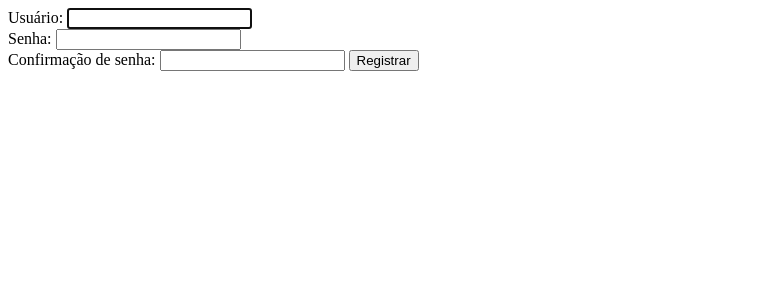
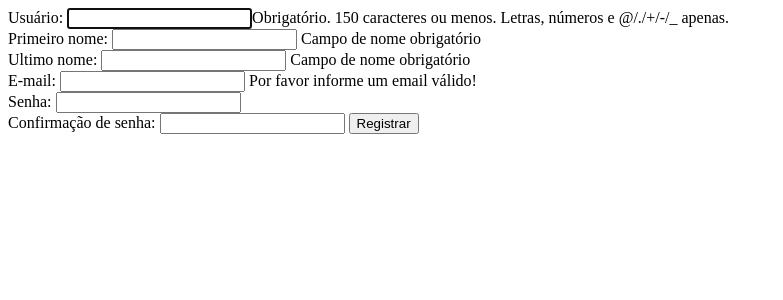
Before and after one commit to gustavocruz29/tutorial, a Django app: page /contas/cadastrar/ in a window 1280 px wide. Shown: the top 300 px of the page, without its empty margins (0-783 px from the left). Run offline with Django 3.2, Linux system fonts and the light colour scheme.

Commit message:
adicionei tudo

```diff
--- /dev/null
+++ b/mysite/contas/forms.py
@@ -0,0 +1,20 @@
+from django import forms
+from django.contrib.auth.forms import UserCreationForm
+from django.contrib.auth.models import User
+
+
+class CadastroUsuarioForm(UserCreationForm):
+
+    first_name = forms.CharField(label = 'Primeiro nome', max_length=50, required=True, help_text='Campo de nome obrigatório')
+    last_name = forms.CharField(label = 'Ultimo nome', required=False, help_text='Campo de nome obrigatório')
+    email = forms.EmailField(label = 'E-mail', max_length=250, help_text='Por favor informe um email válido!')
+
+    class Meta:
+        model = User
+        fields = [
+            'username',
+            'first_name',
+            'last_name',
+            'email',
+            'password1',
+            'password2']
--- a/mysite/contas/templates/cadastrar.html
+++ b/mysite/contas/templates/cadastrar.html
@@ -1,7 +1,20 @@
 <form method="POST">
     {% csrf_token %}
     {{form.username.label_tag}}
-    {{form.username}}</br>
+    {{form.username}}{{form.username.help_text}}</br>
+
+    {{form.first_name.label_tag}}
+    {{form.first_name}}
+    {{form.first_name.help_text}} </br>
+
+    {{form.last_name.label_tag}}
+    {{form.last_name}}
+    {{form.last_name.help_text}} </br>
+
+    {{form.email.label_tag}}
+    {{form.email}}
+    {{form.email.help_text}} </br>
+
     {{form.password1.label_tag}}
     {{form.password1}}</br>
     {{form.password2.label_tag}}
--- a/mysite/contas/views.py
+++ b/mysite/contas/views.py
@@ -1,5 +1,5 @@
 from django.shortcuts import render, redirect
-from django.contrib.auth.forms import UserCreationForm
+from .forms import CadastroUsuarioForm
 
 
 def login(request):
@@ -11,12 +11,12 @@ def sair(request):
 def cadastrar(request):
 
     if request.method == "POST":
-        form = UserCreationForm(request.POST)
+        form = CadastroUsuarioForm(request.POST)
 
         if form.is_valid():
             form.save()
             return redirect('login')
     else:
-        form = UserCreationForm()
+        form = CadastroUsuarioForm()
 
     return render(request, 'cadastrar.html', {'form' : form})
```
